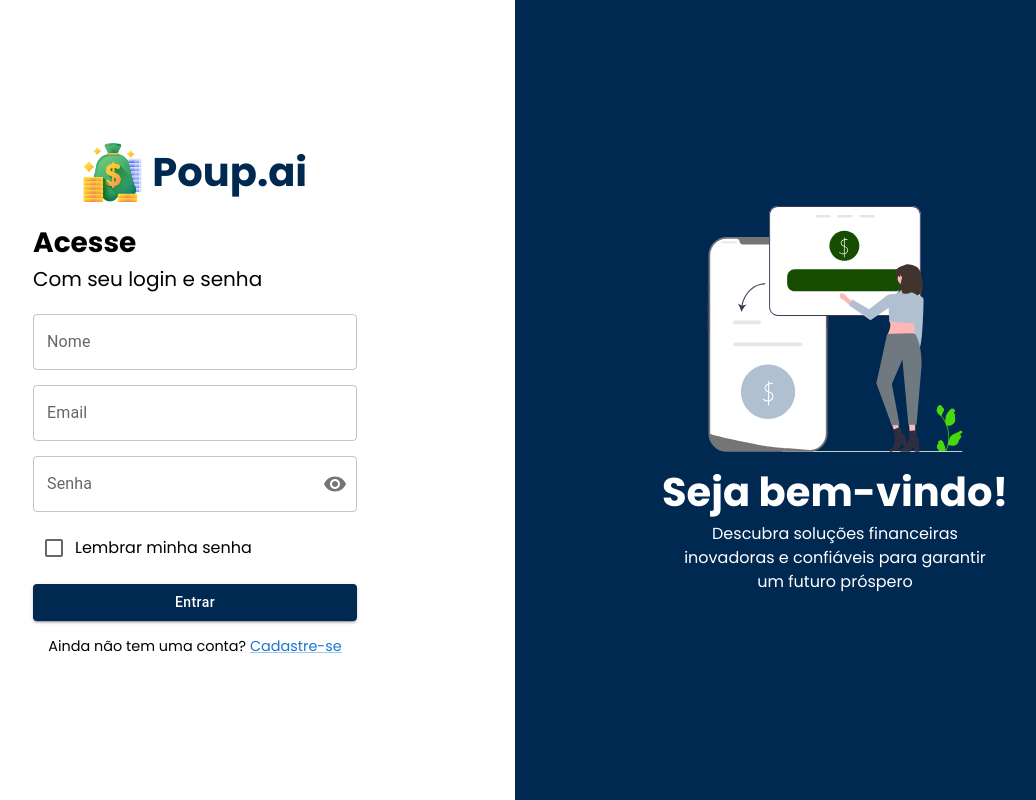
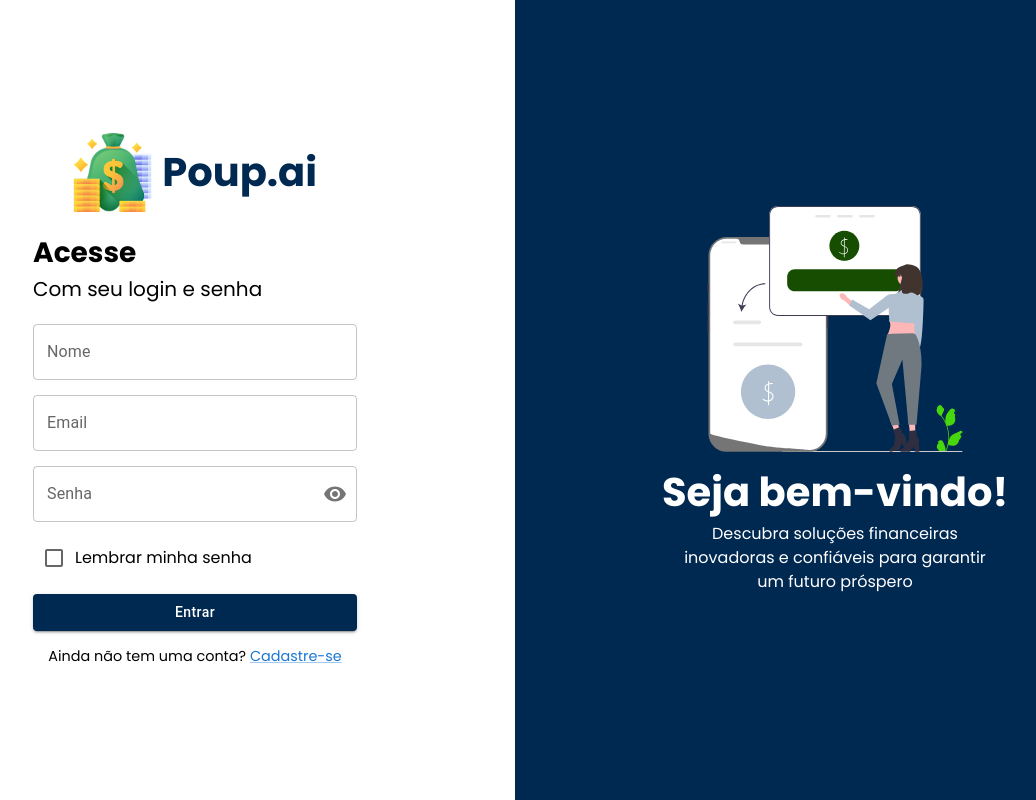
Before and after one commit to Douglass1981/FIAP-Fase1, a Next.js app: page /login in a window 1280 px wide. Shown: the whole page, without its empty margins (125-1161 px from the left). Built offline with nearby package versions, Linux system fonts and the light colour scheme.

Commit message:
feat(login): add link to a brand

```diff
--- a/src/app/login/page.tsx
+++ b/src/app/login/page.tsx
@@ -22,7 +22,11 @@ export default function Login() {
     <>
       <main className={styles["login"]}>
         <Box className={styles["login__container"]}>
-          <Box className={styles["login__container__logo_area"]}>
+            <Link
+              className={styles["login__container__logo_area"]}
+              href="http://localhost:3000"
+              sx={{ textDecoration: "none" }}
+            >
               {isMobile ? (
                 <Image
                   src="/logo.png"
@@ -37,14 +41,14 @@ export default function Login() {
                   width="72"
                   height="100"
                   alt="Logo"
-                style={{ width: "15%", height: "auto" }}
+                  style={{ width: "20%", height: "auto" }}
                 />
               )}
 
             <h1 className={styles["login__container__logo_area__brand"]}>
               Poup.ai
             </h1>
-          </Box>
+            </Link>
 
           <Box className={styles["login__container__form-area"]}>
             <Box className={styles["login__container__form-area__text"]}>
```
Lines whose indentation alone changed are shown as unchanged.
